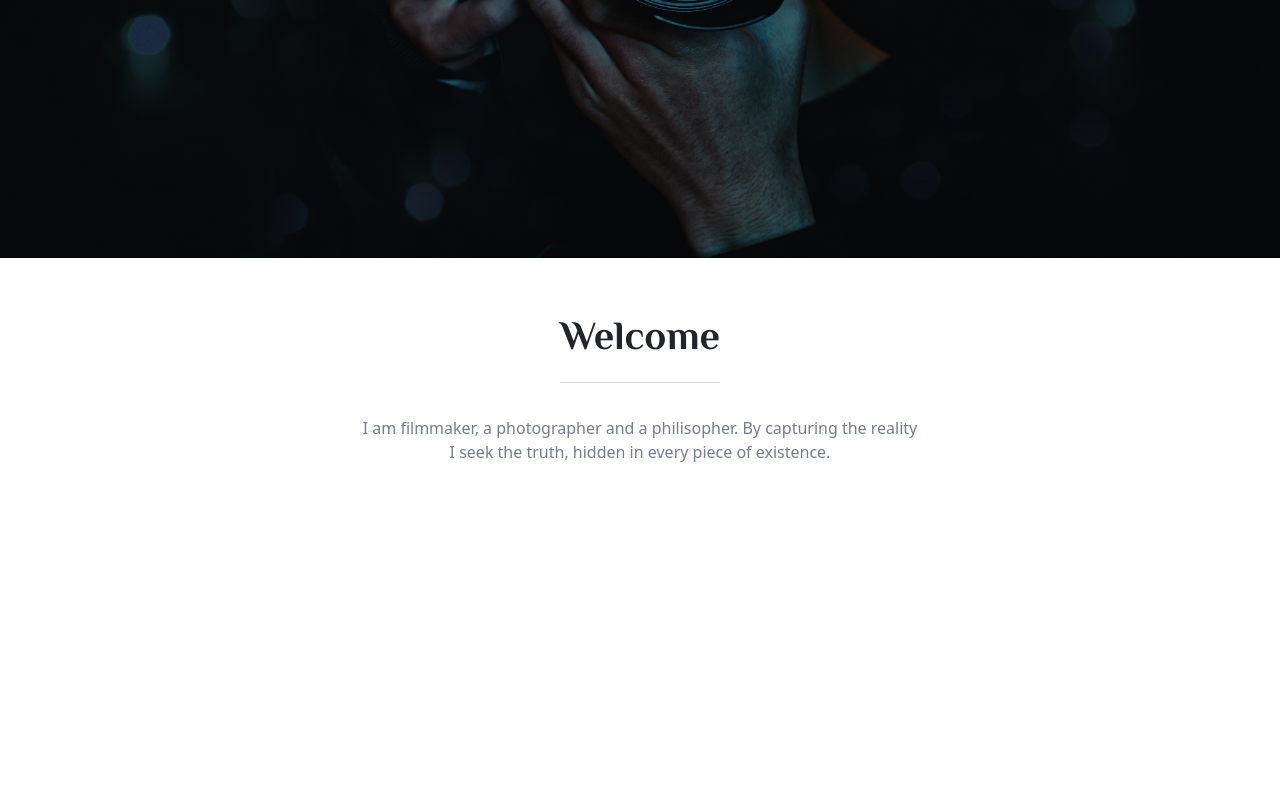
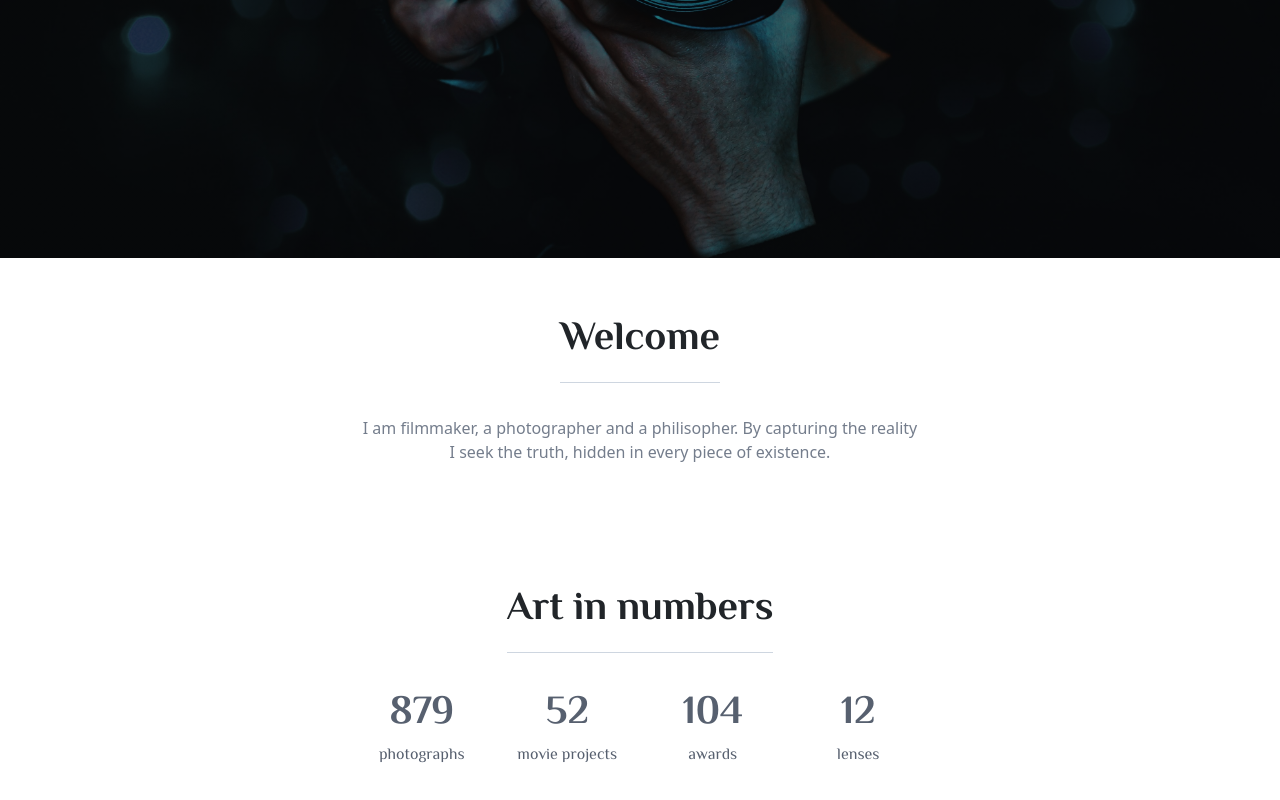
Before and after one commit to JCciasico/Photographer-Website-Design, a Vue app: page / in a window 1280 px wide. Shown: the part 465-1265 px from the top of the page. Before the commit the page ends 993 px from the top, so only its background shows below. Built offline with nearby package versions, Linux system fonts and the light colour scheme; what vue-scroll-reveal would draw is missing.

Commit message:
chore: fixed art section

```diff
--- a/src/App.vue
+++ b/src/App.vue
@@ -6,6 +6,7 @@
     </div>
     <div class="welcome-section">
       <WelcomeSection/>
+      <ArtSection/>
     </div>
   </div>
 </template>
@@ -14,18 +15,20 @@
 import NavBar from './components/NavBar.vue';
 import IntroSection from './components/IntroSection.vue';
 import WelcomeSection from './components/WelcomeSection.vue';
+import ArtSection from './components/ArtSection.vue';
 
 export default {
   name: 'App',
   components: {
     NavBar,
     IntroSection,
-    WelcomeSection
+    WelcomeSection,
+    ArtSection
 }
 }
 </script>
 
-<style>
+<style scoped>
 *{
   margin: 0;
   padding: 0;
--- a/src/components/ArtSection.vue
+++ b/src/components/ArtSection.vue
@@ -1,7 +1,29 @@
 <template>
   <section>
-    <div class="container">
-
+    <div class="container welcome-body">
+        <div class="row d-flex justify-content-center">
+            <div class="col-6">
+                <span>Art in numbers</span>
+                <div class="row number-body">
+                    <div class="col">
+                        <h1>879</h1>
+                        <p>photographs</p>
+                    </div>
+                    <div class="col">
+                        <h1>52</h1>
+                        <p>movie projects</p>
+                    </div>
+                    <div class="col">
+                        <h1>104</h1>
+                        <p>awards</p>
+                    </div>
+                    <div class="col">
+                        <h1>12</h1>
+                        <p>lenses</p>
+                    </div>
+                </div>
+            </div>
+        </div>
     </div>
   </section>
 </template>
@@ -13,5 +35,29 @@ export default {
 </script>
 
 <style scoped>
+@import url('https://fonts.googleapis.com/css2?family=Philosopher:wght@400;700&display=swap');
 
+.welcome-body{
+    padding: 3rem 0;
+    text-align: center;
+}
+span{
+    font-family: 'Philosopher', sans-serif;
+    font-weight: 700;
+    font-size: 2.5rem;
+    padding: 1.5rem 0;
+    border-bottom: 1px solid #ced6e0;
+}
+.number-body{
+    margin-top: 50px;
+}
+h1{
+    font-family: 'Philosopher', sans-serif;
+    font-weight: 700;
+    color: #57606f;
+}
+p{
+    font-family: 'Philosopher', sans-serif;
+    color: #57606f;
+}
 </style>
```
